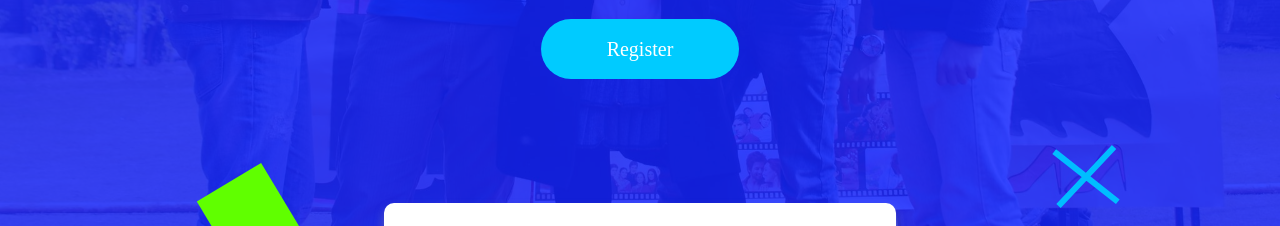
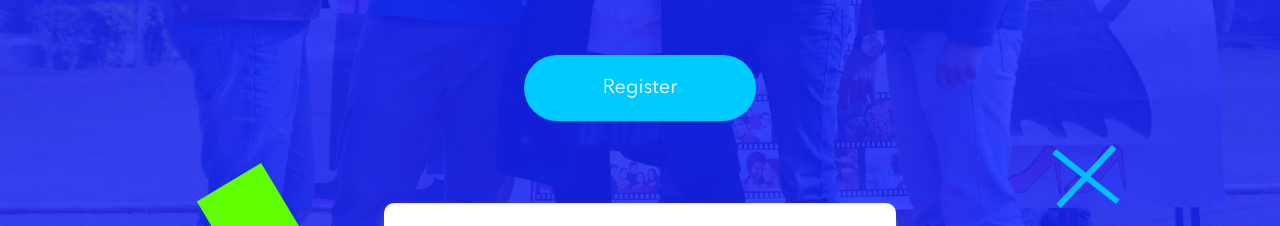
Before and after one commit to thinker3197/Avensis2018, a plain HTML site: page index.html in a window 1280 px wide. Shown: the part 547-773 px from the top of the page. Drawn offline with Linux system fonts and the light colour scheme.

Commit message:
Add Avenir typeface

```diff
--- a/css/main.css
+++ b/css/main.css
@@ -1,5 +1,22 @@
 /*! HTML5 Boilerplate v6.0.1 | MIT License | https://html5boilerplate.com/ */
 
+@font-face {
+    font-family: 'Avenir Next';
+    src: url('../fonts/AvenirNextLTPro-Regular.otf');
+    font-weight: normal;
+}
+
+@font-face {
+    font-family: 'Avenir Next';
+    src: url('../fonts/AvenirLTStd-Medium.otf');
+    font-weight: 500;
+}
+
+@font-face {
+    font-family: 'Avenir Next';
+    src: url('../fonts/AvenirNextLTPro-Bold.otf');
+    font-weight: bold;
+}
 
 /*
  * What follows is the result of much research on cross-browser styling.
@@ -114,7 +131,7 @@ textarea {
 
 body {
     background-color: #000067;
-    font-family: Avenir Next;
+    font-family: 'Avenir Next';
     text-align: center;
     -webkit-font-smoothing: antialiased;
     -moz-osx-font-smoothing: grayscale;
```
Also changed, not shown: fonts/AvenirLTStd-Medium.otf (added), fonts/AvenirNextLTPro-Bold.otf (added), fonts/AvenirNextLTPro-Regular.otf (added).
